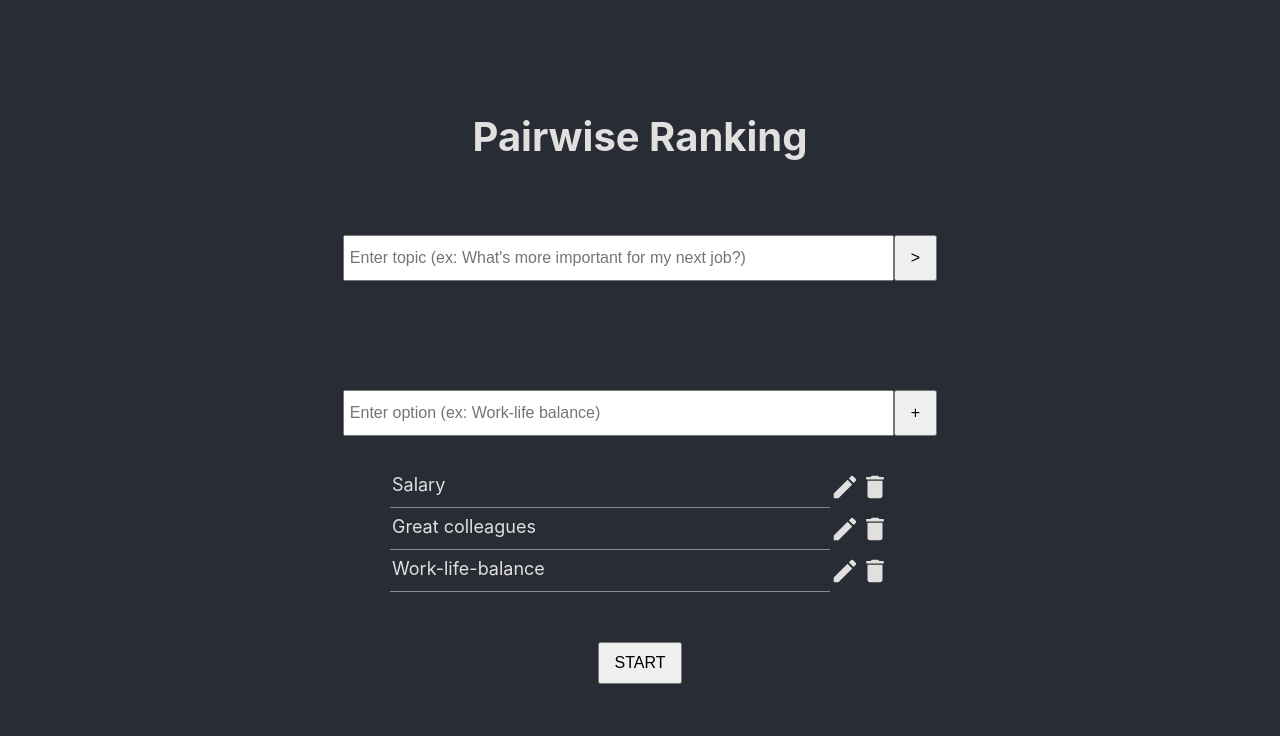
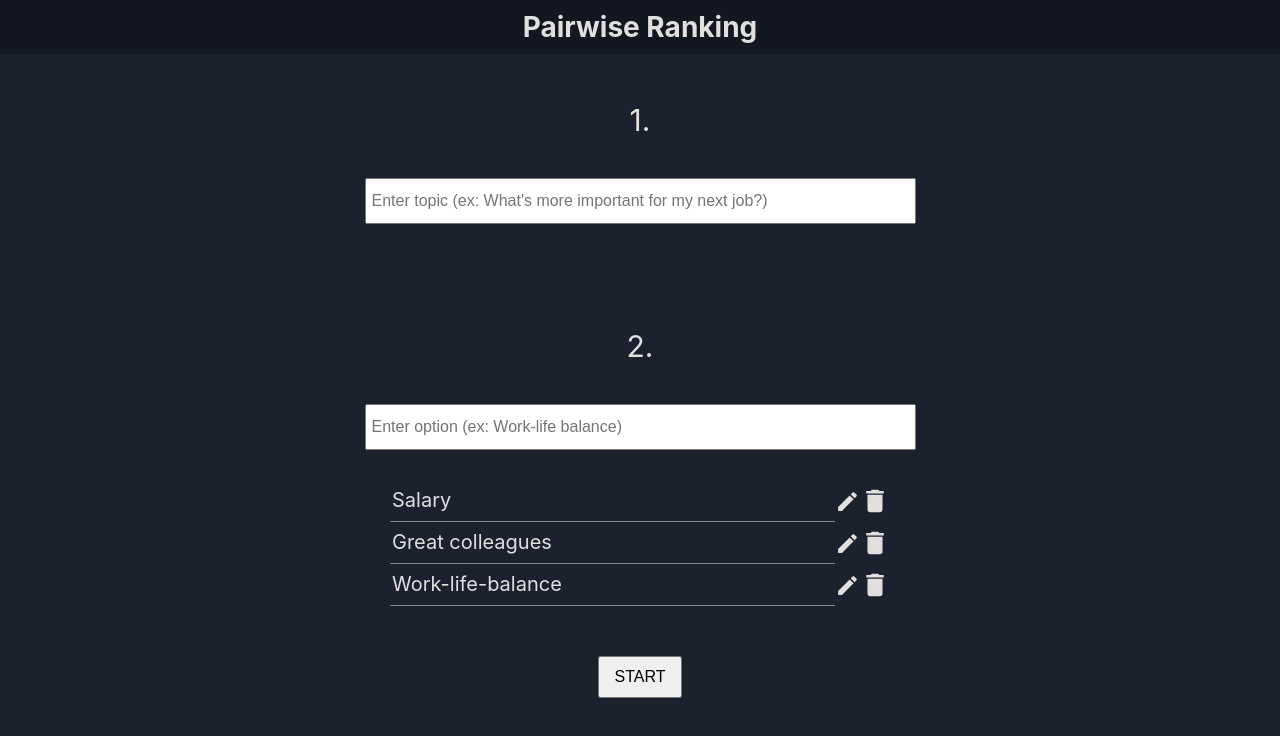
Before and after one commit to mariannefabre/pairwise-ranking-app, a React (Create React App) app: page / in a window 1280 px wide. Shown: the top 736 px of the page. Built offline with nearby package versions, Linux system fonts and the light colour scheme.

Commit message:
Change ranking layout

```diff
--- a/src/App.js
+++ b/src/App.js
@@ -10,6 +10,7 @@ function App() {
 
     return (
       <div className="App">
+            <h1>Pairwise Ranking</h1>
           {survey.isSurveyFinished && <Ranking/>}
           {survey.isSurveyStarted && !survey.isSurveyFinished && <Choice />}
           {!survey.isSurveyStarted && !survey.isSurveyFinished && <Home/>}
--- a/src/components/AddOptionTab.js
+++ b/src/components/AddOptionTab.js
@@ -1,17 +1,13 @@
 import { useDispatch } from "react-redux";
 import '../styles.css';
-
 
 const AddOptionTab = () => {
   const dispatch = useDispatch();
   let input;
 
-  const handleSubmit = (value) => {
-    if (value) dispatch({ type: "ADD_OPTION", name: value });
-  };
-  const keyPressed = (e) => {
+  const handleKeyPress = (e) => {
     if (e.key === "Enter") {
-      handleSubmit(e.target.value);
+      dispatch({ type: "ADD_OPTION", name: e.target.value });
       e.target.value = "";
     }
   };
@@ -23,16 +19,8 @@ const AddOptionTab = () => {
         ref={(node) => {
           input = node;
         }}
-        onKeyPress={keyPressed}
+        onKeyPress={handleKeyPress}
       />
-      <button
-        onClick={() => {
-          handleSubmit(input.value);
-          input.value = "";
-        }}
-      >
-        +
-      </button>
     </div>
   );
 };
--- a/src/components/AddTopicTab.js
+++ b/src/components/AddTopicTab.js
@@ -5,12 +5,9 @@ const AddTopicTab = () => {
   const dispatch = useDispatch();
   let input;
 
-  const handleSubmit = (text) => {
-    if (text) dispatch({ type: "ADD_TOPIC", topic: text });
-  };
-  const keyPressed = (e) => {
+  const handleKeyPress = (e) => {
     if (e.key === "Enter") {
-      handleSubmit(e.target.value);
+      dispatch({ type: "ADD_TOPIC", topic: e.target.value });
       e.target.value = "";
     }
   };
@@ -21,16 +18,9 @@ const AddTopicTab = () => {
         ref={(node) => {
           input = node;
         }}
-        onKeyPress={keyPressed}
+        onKeyPress={handleKeyPress}
       />
-      <button
-        onClick={() => {
-          handleSubmit(input.value);
-          input.value = "";
-        }}
-      >
-        {">"}
-      </button>
+
     </div>
   );
 };
--- a/src/components/Choice.js
+++ b/src/components/Choice.js
@@ -1,6 +1,7 @@
 import { useDispatch, useSelector } from "react-redux";
 import "../styles.css";
-
+import ArrowBackIosSharpIcon from '@material-ui/icons/ArrowBackIosSharp';
+import ArrowForwardIosSharpIcon from '@material-ui/icons/ArrowForwardIosSharp';
 
 const Choice = () => {
   const pairs = useSelector((state) => state.survey.pairsToCompare);
@@ -71,15 +72,6 @@ const Choice = () => {
       }
     }
 
-// check className to modify this function
-  const getNavVisibility = (nav) => {
-    if (nav === "prev") {
-      return currentChoice > 0 ? "" : "hidden";
-    } else {
-      return choices[currentChoice] ? "" : "hidden";
-    }
-  };
-
   if (currentChoice < pairs.length)
     return (
       <div className="choice">
@@ -93,22 +85,17 @@ const Choice = () => {
         </button>
 
         <div className="navigation">
-          <button
-            className={getNavVisibility("prev")}
+          <ArrowBackIosSharpIcon
+            className={currentChoice > 0 ? "" : "hidden"}
             onClick={handlePrevNavigation}
-          >
-            {"<"}
-          </button>
+          />
           <p>
             {currentChoice + 1}/{pairs.length}
           </p>
-          <button
-            id="next"
-            className={getNavVisibility("next")}
+          <ArrowForwardIosSharpIcon
+            className={choices[currentChoice] ? "" : "hidden"}
             onClick={handleNextNavigation}
-          >
-            {">"}
-          </button>
+          />
         </div>
       </div>
     );
--- a/src/components/Home.js
+++ b/src/components/Home.js
@@ -20,14 +20,13 @@ const Home = () => {
 
 
   return ( <div className="home">
-    <h1>Pairwise Ranking</h1>
+    <p className="homepage-step">1.</p>
     <AddTopicTab />
     <h2>{topic}</h2>
+    <p className="homepage-step"> 2.</p>
     <AddOptionTab />
     <OptionList />
-    <button className="start-button" onClick={startSurvey}>
-      START
-    </button>
+    <button fontSize="large" className="start-button" onClick={startSurvey}>START</button>
     </div>)
 }
 
--- a/src/components/Option.js
+++ b/src/components/Option.js
@@ -3,6 +3,7 @@ import { useDispatch} from "react-redux";
 import { useState } from "react";
 import Delete from '@material-ui/icons/Delete';
 import EditIcon from '@material-ui/icons/Edit';
+import CheckSharpIcon from '@material-ui/icons/CheckSharp';
 
 const Option = ({ option }) => {
   const { id, text} = option;
@@ -38,7 +39,7 @@ const Option = ({ option }) => {
         ) : (
           <p className="option">{text}</p>
         )}
-        {isEditable ? <button onClick={handleEdit}>ok</button> : <EditIcon onClick={handleEdit}></EditIcon>}
+        {isEditable ? <CheckSharpIcon fontSize="small" onClick={handleEdit}></CheckSharpIcon> : <EditIcon fontSize="small" onClick={handleEdit}></EditIcon>}
 
         <Delete onClick={handleRemove}></Delete>
       </li>
--- a/src/components/Ranking.js
+++ b/src/components/Ranking.js
@@ -1,6 +1,8 @@
 import { useSelector, useDispatch } from "react-redux";
 import { useEffect } from "react";
 import "../styles.css";
+import ThumbUpIcon from '@material-ui/icons/ThumbUp';
+import ThumbDownIcon from '@material-ui/icons/ThumbDown';
 
 const Ranking = () => {
   const topic = useSelector((state) => state.topic);
@@ -24,10 +26,10 @@ const Ranking = () => {
     rank++;
     return (
       <tr key={option.id}>
-        <td className="ranking-row">{rank}</td>
-        <td className="ranking-row">{option.text}</td>
-        <td className="ranking-row">{option.score}</td>
-        <td className="ranking-row">{options.length - 1 - option.score}</td>
+        <td className="ranking-data">{rank}</td>
+        <td className="ranking-data">{option.text}</td>
+        <td className="ranking-data">{option.score} <ThumbUpIcon style={{ fontSize: 20, color: "#48bf48" }}/></td>
+        <td className="ranking-data">{options.length - 1 - option.score} <ThumbDownIcon style={{ fontSize: 20, color: "red"}}/></td>
       </tr>
     );
   });
@@ -35,15 +37,7 @@ const Ranking = () => {
   return (
     <div className="ranking">
       <h2>{topic}</h2>
-      <table>
-        <thead>
-        <tr>
-        <th className="ranking-heading" >Rank</th>
-          <th className="ranking-heading" >Options</th>
-          <th className="ranking-heading">Victory</th>
-          <th className="ranking-heading">Defeat</th>
-        </tr>
-        </thead>
+      <table className="ranking-table">
         <tbody>
         {renderedRanking}
         </tbody>
--- a/src/styles.css
+++ b/src/styles.css
@@ -2,15 +2,16 @@ html {
   font-size: 16px;
 }
 
-@media only screen and (min-width: 600px){
-  html{
+@media only screen and (min-width: 600px) {
+  html {
     font-size: 20px;
   }
 }
 
-.App, .home {
+.App,
+.home {
   text-align: center;
-  background-color: #282c34;
+  background-color: #1c222d;
   min-height: 100vh;
   display: flex;
   flex-direction: column;
@@ -19,12 +20,22 @@ html {
   color: rgb(226, 223, 223);
 }
 
-h1, h2 {
-  margin-bottom: 8vh;
+h1 {
+  background-color: #11141bbf;
+  padding: 10px 0;
+  width: 100%;
+  margin-top: 0;
+  font-size: 1.4em;
+  position: fixed;
+  top: 0px;
+}
+
+h2 {
+  margin-bottom: 5vh;
 }
 
 input {
-  font-size: 16px;
+  font-size: 0.8em;
   height: 40px;
   padding-left: 5px;
 }
@@ -47,7 +58,6 @@ button {
   border-bottom: solid 0.5px rgba(207, 206, 206, 0.575);
   background-color: transparent;
   color: rgb(226, 223, 223);
-  font-size: 18px;
   height: 25px;
 }
 .option-edit {
@@ -63,8 +73,8 @@ button {
   display: flex;
   justify-content: center;
   width: 85vw;
-
   margin: 10px auto;
+  align-items: center;
 }
 .tab input {
   width: 90%;
@@ -77,6 +87,9 @@ button {
   .option-list {
     width: 500px;
   }
+}
+.homepage-step {
+  font-size: 1.5em;
 }
 
 .choice {
@@ -127,16 +140,15 @@ button {
 .ranking {
   font-size: 1.3em;
 }
-
-.ranking-heading{
-  padding: 1.2em 0.2em;
+.ranking-table {
+  margin: 0 auto;
+}
+.ranking-data {
+  padding: 0.5rem 0.3em;
 }
 
-@media only screen and (min-width: 600px){
-  .ranking-heading{
-    padding: 1.2em 0.7em;
+@media only screen and (min-width: 600px) {
+  .ranking-data {
+    padding: 0.8rem 0.9em;
   }
 }
-.ranking-row {
-  padding-bottom: 1.5vh;
-}
```
